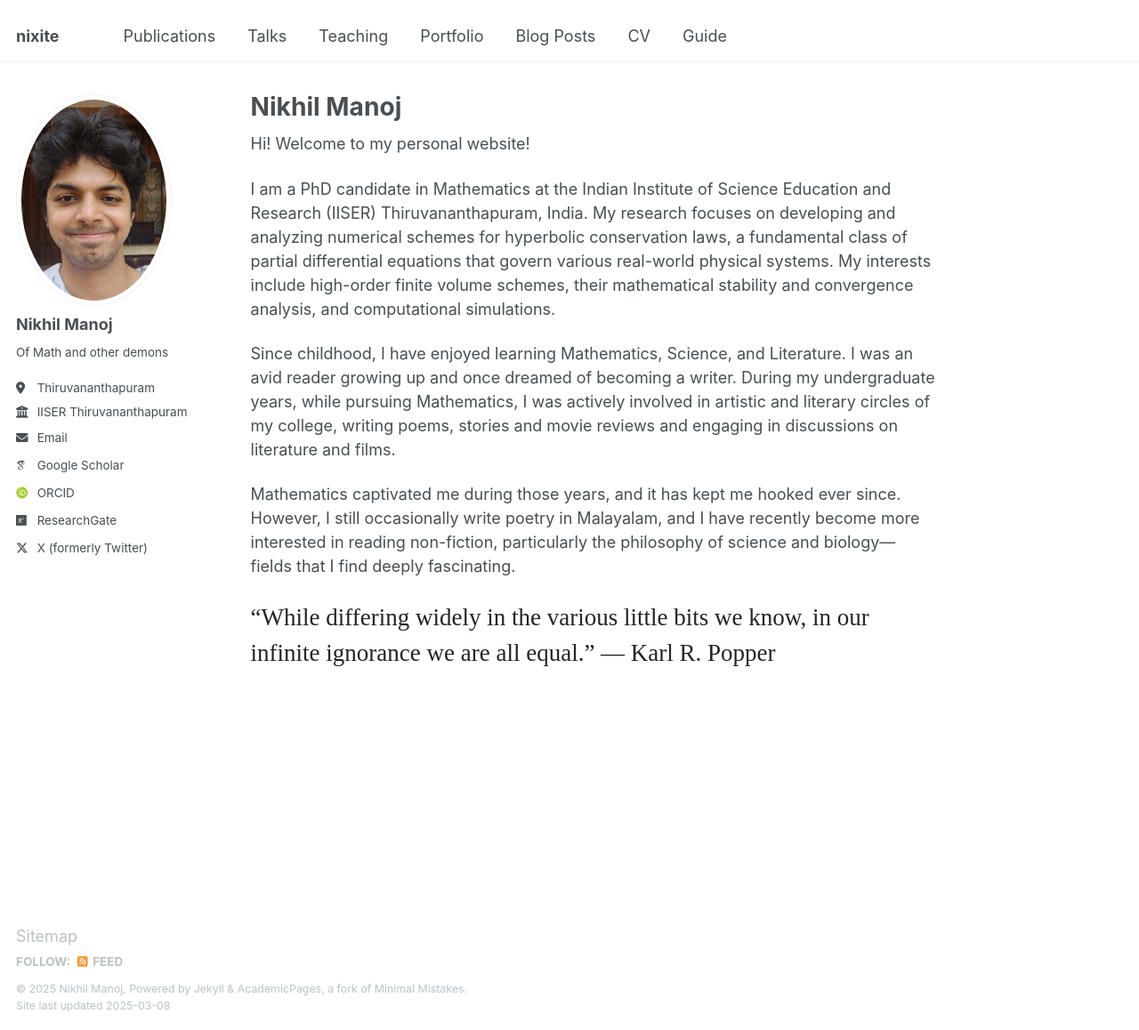
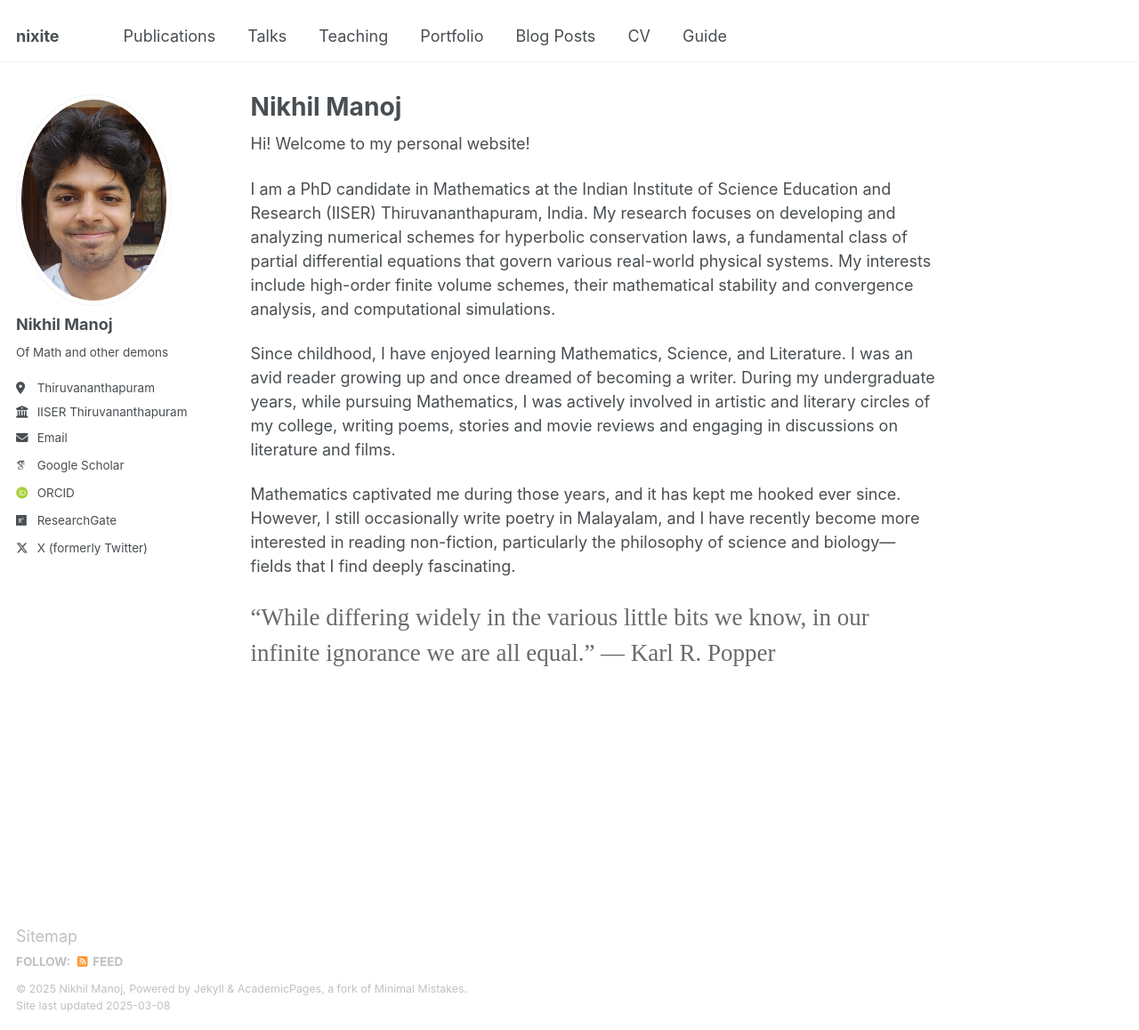
Before and after one commit to nikhil0597/nikhil0597.github.io, a Jekyll site: the page built from _pages/about.md, in a window 1280 px wide and 1158 px high. Shown: the whole window at 89% size. Built offline with Jekyll 4.4.1, drawn with Linux system fonts in a browser that asks for light colours; some web fonts are replaced.

Commit message:
Update about.md

```diff
--- a/_pages/about.md
+++ b/_pages/about.md
@@ -17,7 +17,7 @@ Mathematics captivated me during those years, and it has kept me hooked ever sin
 
 
 
-<span style="font-family: 'Brush Script MT', cursive; font-size: 1.5em; color: #242424;">
+<span style="font-family: 'Brush Script MT', cursive; font-size: 1.5em; color: #696969;">
   “While differing widely in the various little bits we know, in our infinite ignorance we are all equal.”
   ― Karl R. Popper
 </span>
```
